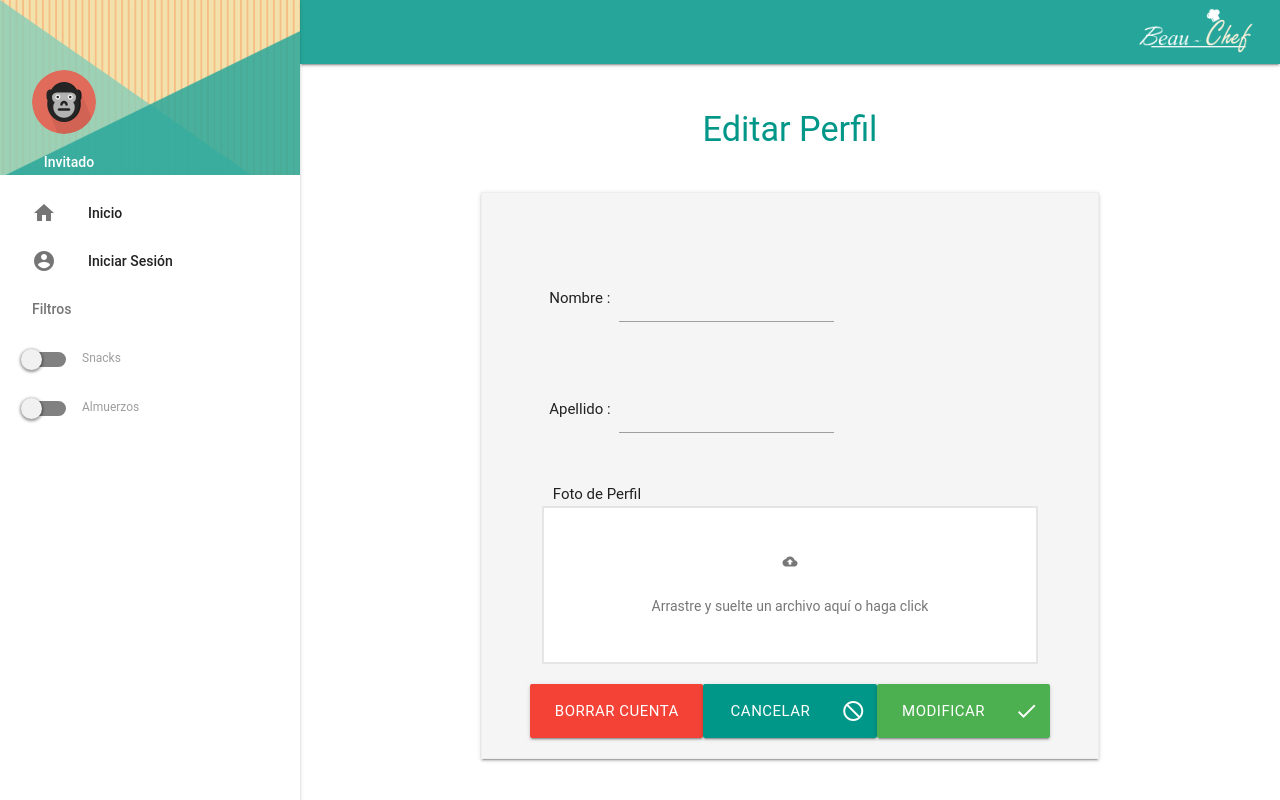
After one commit to DCC-CC4401/2017-1-Make-Software-Great-Again-T4, a Django app: template templates/app/edit_account.html in a window 1280 px wide. The commit adds this page. Run offline with Django 3.2, Linux system fonts and the light colour scheme; the template is opened without the code that fills it: values that come from a table or form of the project are taken from there, others are empty; some libraries are stand-ins or nearby versions; some web fonts are replaced.

Commit message:
Editar Cuenta comenzado, falta el Post, modificado forms, urls, views y templates

```diff
--- a/app/forms.py
+++ b/app/forms.py
@@ -38,7 +38,7 @@ class LoginForm(forms.Form):
         model = User
 
 
-class EditarVendedorForm(forms.Form):
+class EditarCuenta(forms.Form):
     first_name = forms.CharField(max_length=30, required=False)
     last_name = forms.CharField(max_length=30, required=False)
     email = forms.EmailField(required=False)
@@ -53,7 +53,7 @@ class EditarVendedorForm(forms.Form):
 
 
 # Hereda los atributos del vendedor
-class SignUpForm(EditarVendedorForm):
+class SignUpForm(EditarCuenta):
     username = forms.CharField(max_length=150, required=True)
     password = forms.CharField(widget=forms.PasswordInput, required=True)
     repassword = forms.CharField(widget=forms.PasswordInput, required=False)
--- a/app/urls.py
+++ b/app/urls.py
@@ -14,6 +14,7 @@ urlpatterns = [
     # url(r'^vendedorprofilepage/$', views.vendedorprofilepage,name='vendedorprofilepage'),
     # url(r'^formView/', views.formView, name='formView'),
     url(r'^logout/', views.logout, name='logout'),
+    url(r'^edit_account$', views.edit_account, name='edit_account'),
     # url(r'^register/', views.register, name='register'),
     # url(r'^loggedin/', views.loggedin, name='loggedin'),
     # url(r'^productoReq/', views.productoReq, name='productoReq'),
--- a/templates/app/base.html
+++ b/templates/app/base.html
@@ -48,8 +48,10 @@
         <div id="slide-out" class="side-nav fixed leftside-navigation ps-container ps-active-y">
             <ul style="margin-top: 0">
                 <div class="userView">
-                    <i class="material-icons right grey-text text-lighten-2"
-                       style="position: absolute; bottom: 0.5em; right: 0.5em; padding: 0 0 !important;">settings</i>
+                    {% if user.user.is_authenticated %}
+                    <a href="{% url 'edit_account' %}"><i class="material-icons right grey-text text-lighten-2"
+                       style="position: absolute; bottom: 0.5em; right: 0.5em; padding: 0 0 !important;">settings</i></a>
+                    {% endif %}
                     <div class="background" style="height:175px;">
                         <img src="{% static "img/background4.png" %}">
                     </div>
--- /dev/null
+++ b/templates/app/edit_account.html
@@ -0,0 +1,136 @@
+{% extends 'app/base.html' %}
+{% load static %}
+{% block content %}
+    <script>
+        $(document).ready(function () {
+            $('select').material_select();
+        });
+
+    </script>
+    <script>
+        $ajaxSetup();
+
+        function borrar_cuenta() {
+            console.log('click');
+            $.ajax({
+                type: "POST",
+                url: '/ajax/delete_account/',
+                dataType: 'json',
+                success: function () {
+                    $(location).attr('href', '/app')
+                }
+
+            });
+        }
+    </script>
+    <div class="section"></div>
+
+    <h4 class="teal-text" style="text-align: center;">Editar Perfil</h4>
+    <div class="section"></div>
+
+    <div class="container">
+        <div class="z-depth-1 grey lighten-4 row"
+             style="margin-left: 5%; margin-right: 5%; padding: 32px 48px 0 48px; border: 1px solid #EEE;">
+
+            <form class="col s12 m12" method="post" enctype=multipart/form-data>{% csrf_token %}
+                <div class='row'>
+                    <div class='col s12 m12'>
+                    </div>
+                </div>
+
+                <div class='row'>
+                    <div class='input-field col s12 m12'>
+                        &ensp;Nombre :
+                        <div class="input-field inline ">
+                            {{ form.first_name }}
+                            <label style="text-align: center" for='name'></label>
+                        </div>
+                    </div>
+                </div>
+                <div class='row'>
+                    <div class='input-field col s12 m12'>
+                        &ensp;Apellido :
+                        <div class="input-field inline ">
+                            {{ form.last_name }}
+                            <label style="text-align: center" for='last_name'></label>
+                        </div>
+                    </div>
+                </div>
+                {% if user.tipo >= 2 %}
+                    <div class='row'>
+                        <div class='input-field col s12 m12'>
+                            &ensp;Métodos de pago :
+                            {{ form.formas_pago }}
+                        </div>
+                    </div>
+                {% endif %}
+
+                {% if user.tipo == 2 %}
+                    <div class='row'>
+                        <div class='input-field col s12 m12'>
+                            &ensp;Hora de Inicio :
+                            {{ form.hora_ini }}
+                        </div>
+                    </div>
+                    <div class='row'>
+                        <div class='input-field col s12 m12'>
+                            &ensp;Hora de Termino :
+                            {{ form.hora_fin }}
+                        </div>
+                    </div>
+                {% endif %}
+                <div>
+                    <div class="col s12">
+                        <p>Foto de Perfil</p>
+                    </div>
+                </div>
+                <div id="file-upload" class="row">
+                    <!--Default version-->
+
+                    <div class="col s12">
+                        <div class="dropify-wrapper touch-fallback">
+                            <div class="dropify-message">
+                                <div class="row">
+                                    <div class="col s4"></div>
+                                    <div class="col s4">
+                                        <i class="material-icons tiny">cloud_upload</i>
+                                    </div>
+                                    <div class="col s4"></div>
+                                </div>
+                                <p class="center-align">Arrastre y suelte un archivo aquí o haga click</p>
+                                <p class="dropify-error center-align">Sorry, this file is too large</p>
+                            </div>
+                            <!--<input type="file" id="input-file-now" class="dropify" data-default-file="">-->
+                            {{ form.avatar }}
+                            <button type="button" class="dropify-clear">Remove</button>
+                            <div class="dropify-preview"><span class="dropify-render"></span>
+                                <div class="dropify-infos">
+                                    <div class="dropify-infos-inner">
+                                        <p class="dropify-filename">
+
+                                            <!--<span class="file-icon"></span>-->
+                                            <span class="dropify-filename-inner"></span></p>
+                                    </div>
+                                </div>
+                            </div>
+                        </div>
+                    </div>
+
+
+                </div>
+                <div class='row'>
+                    <a class='col m4 btn btn-large waves-effect button red'
+                       onclick="borrar_cuenta()">Borrar Cuenta<i
+                            class="material-icons right">delete</i></a>
+                    <a class='col m4 btn btn-large waves-effect button teal red'
+                       href="{% url 'home' %}">Cancelar<i
+                            class="material-icons right">not_interested</i></a>
+                    <button class='col m4 btn btn-large waves-effect button teal green' type="submit">Modificar<i
+                            class="material-icons right">done</i></button>
+                </div>
+            </form>
+        </div>
+    </div>
+
+
+{% endblock %}
--- a/templates/app/vendedor-main.html
+++ b/templates/app/vendedor-main.html
@@ -60,12 +60,6 @@
                         </div>
                     </div>
 
-                    <div class="col s3 l2 hide-on-med-and-down right-align">
-                        <a href="#"
-                           class="btn-floating activator waves-effect waves-light darken-2">
-                            <i class="material-icons">mode_edit</i>
-                        </a>
-                    </div>
                 </div>
 
                 <div class="row show-on-medium-and-down hide-on-med-and-up">
```
Also changed, not shown: app/views.py (+36 -2 lines).
